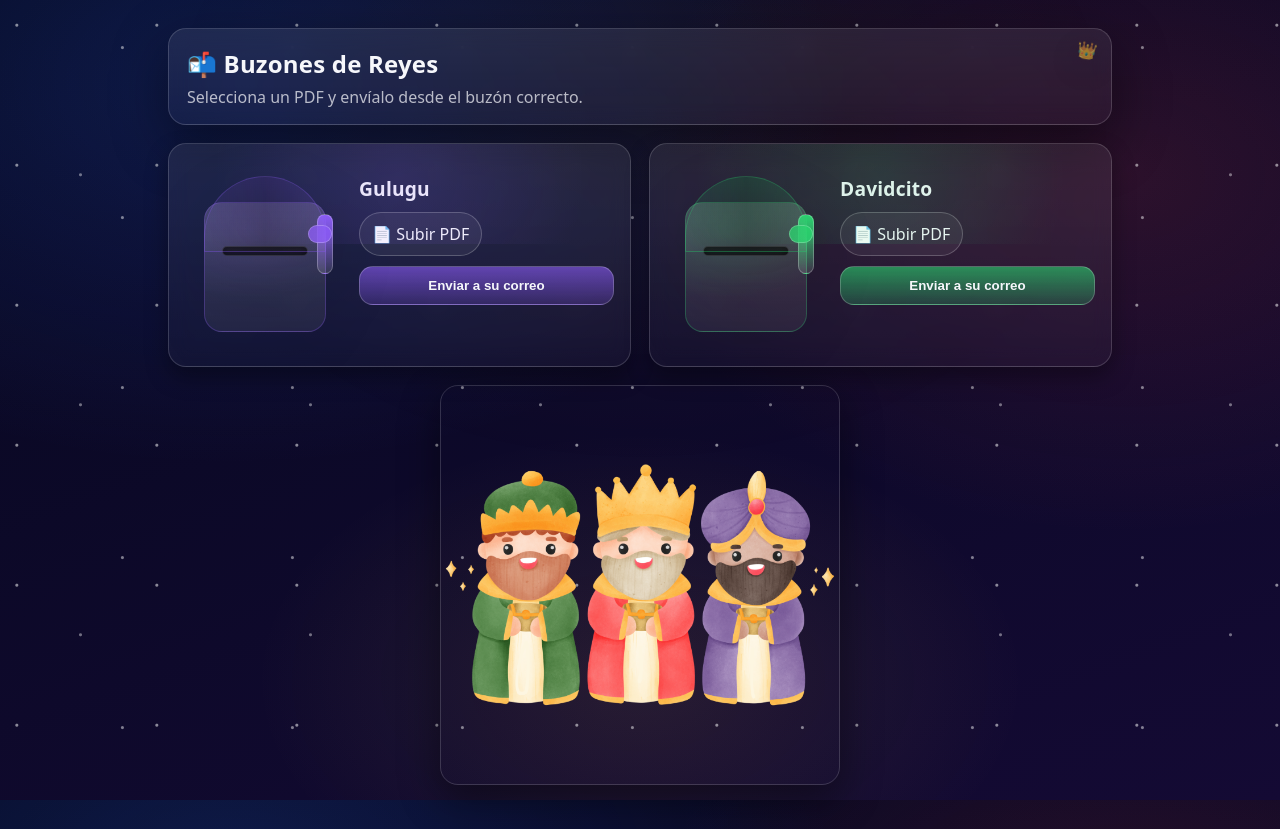
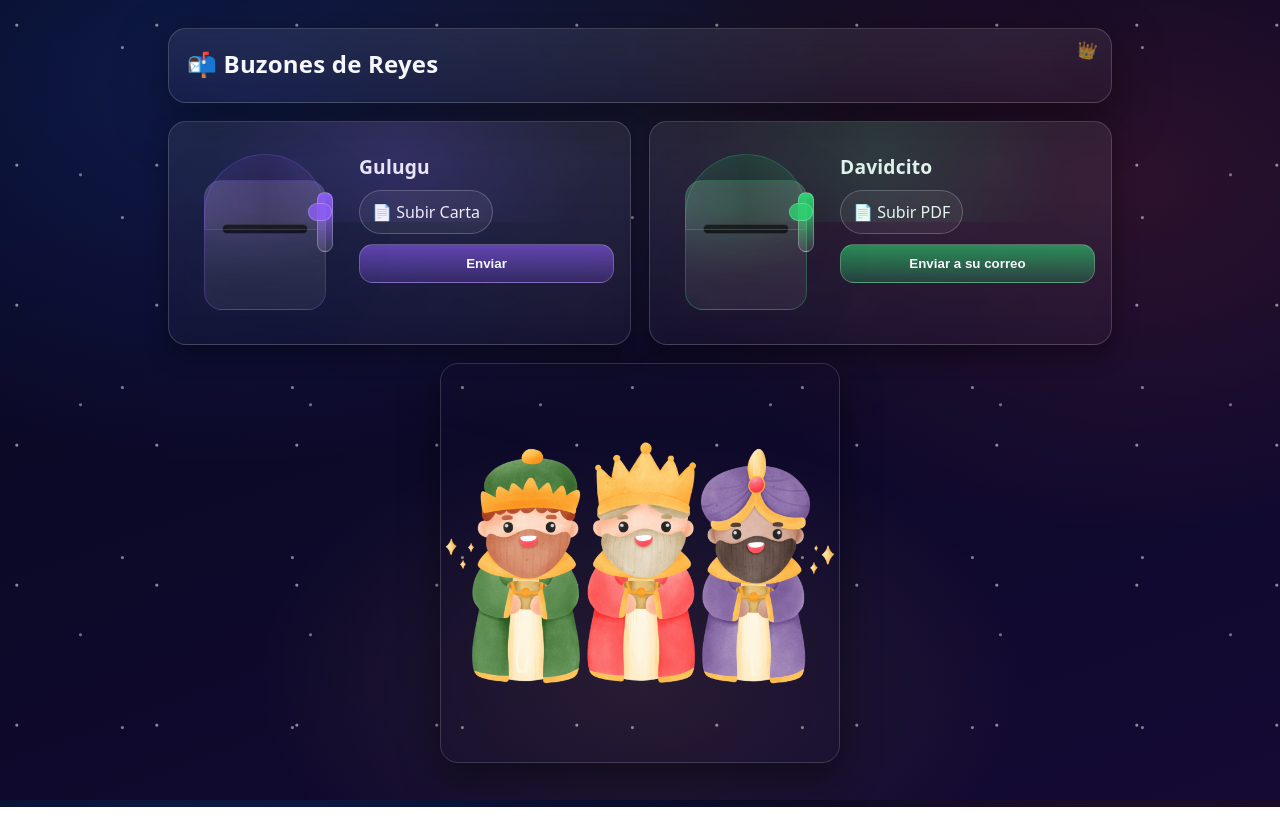
Before and after one commit to JR-amirez/buzon_reyes, a website: page index.html in a window 1280 px wide. After the commit the page ends 807 px from the top, so only its background shows below. Drawn offline with Linux system fonts and the light colour scheme.

Commit message:
messages

```diff
--- a/index.html
+++ b/index.html
@@ -15,7 +15,6 @@
     <main class="container">
         <header class="hero">
             <h1>📬 Buzones de Reyes</h1>
-            <p>Selecciona un PDF y envíalo desde el buzón correcto.</p>
         </header>
 
         <section class="grid">
@@ -30,11 +29,11 @@
                     <h2>Gulugu</h2>
 
                     <label class="file-label">
-                        <span>📄 Subir PDF</span>
+                        <span>📄 Subir Carta</span>
                         <input class="file-input" type="file" accept="application/pdf" />
                     </label>
 
-                    <button class="send-btn" type="button">Enviar a su correo</button>
+                    <button class="send-btn" type="button">Enviar</button>
 
                     <p class="status" role="status" aria-live="polite"></p>
                 </div>
```
